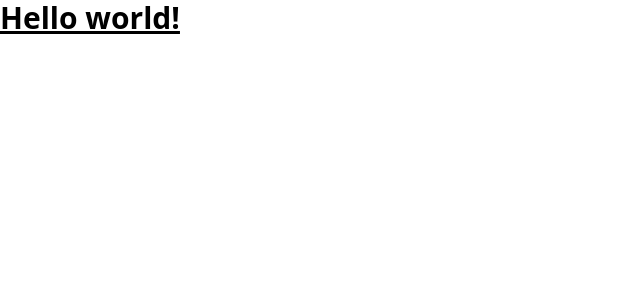
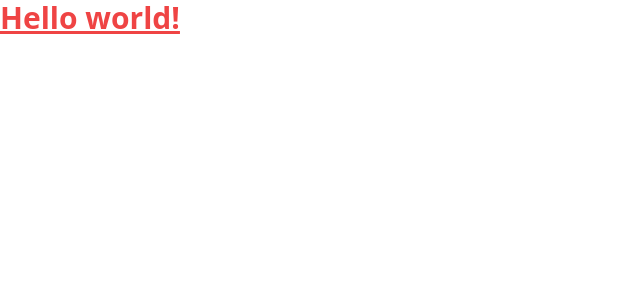
Before and after one commit to TannerBarcelos/MySpots, a Next.js app: page / in a window 1280 px wide. Shown: the top 300 px of the page, without its empty margins (0-640 px from the left). Built offline with nearby package versions, Linux system fonts and the light colour scheme.

Commit message:
Testing TW and auto format

```diff
--- a/app/page.tsx
+++ b/app/page.tsx
@@ -1,3 +1,5 @@
 export default function Home() {
-  return <h1 className='text-3xl font-bold underline '>Hello world!</h1>;
+  return (
+    <h1 className='text-3xl font-bold text-red-500 underline'>Hello world!</h1>
+  );
 }
```
